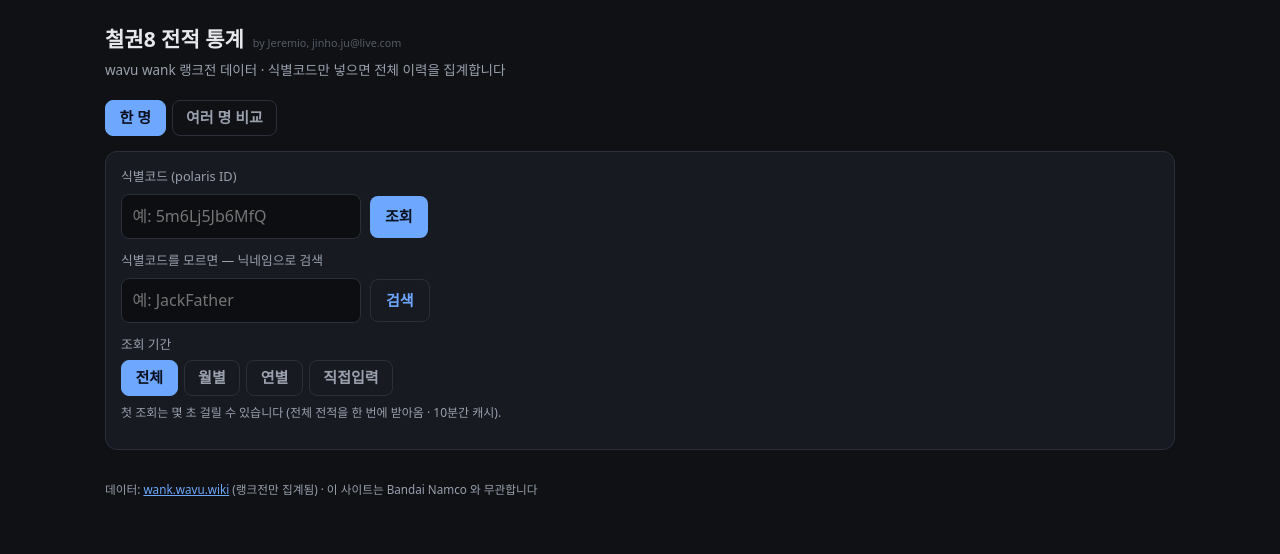
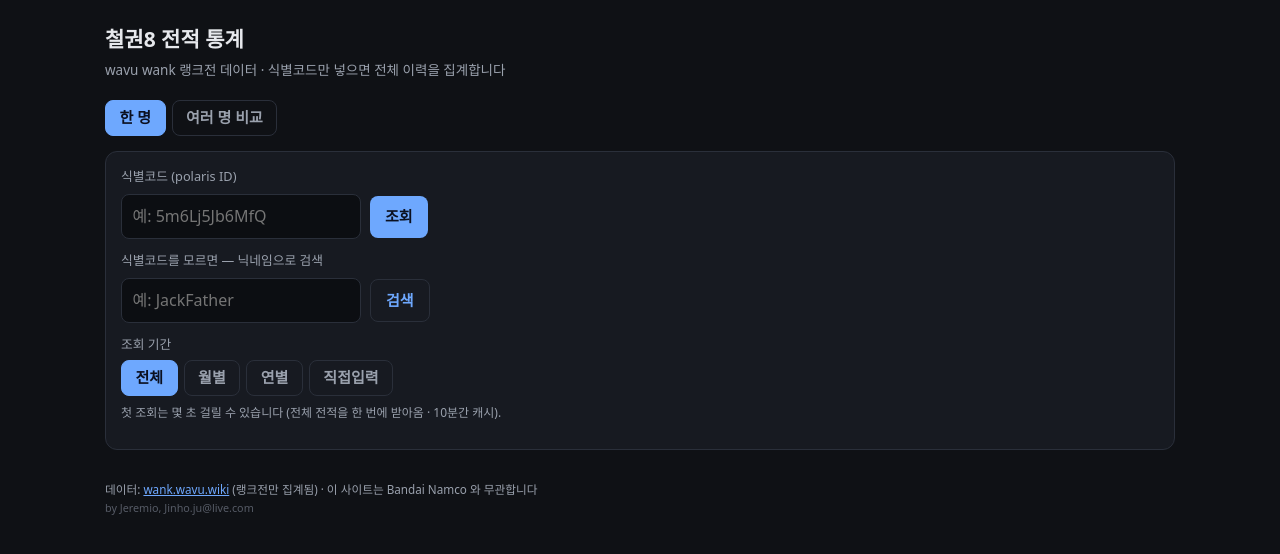
Before and after one commit to Jeremy-Joo/web_game_tekken_stats_wavu, a Next.js app: page / in a window 1280 px wide. Shown: the top 554 px of the page. Built offline with nearby package versions, Linux system fonts and the light colour scheme.

Commit message:
byline 을 하단 footer 아래로 이동
Co-Authored-By: Claude Opus 5 (1M context) <noreply@anthropic.com>

```diff
--- a/app/globals.css
+++ b/app/globals.css
@@ -56,8 +56,6 @@ h1 {
   color: #565b66; /* muted 보다 한 단계 더 어둡게 — 배경에 살짝 묻히는 정도 */
   font-size: 0.72rem;
   font-weight: 400;
-  margin-left: 0.6rem;
-  white-space: nowrap;
 }
 
 .sub {
--- a/app/page.tsx
+++ b/app/page.tsx
@@ -547,7 +547,6 @@ export default function Home() {
         <button className="home-btn" onClick={goHome} title="메인으로">
           철권8 전적 통계
         </button>
-        <span className="byline">by Jeremio, jinho.ju@live.com</span>
       </h1>
       <p className="sub">
         wavu wank 랭크전 데이터 · 식별코드만 넣으면 전체 이력을 집계합니다
@@ -857,6 +856,8 @@ export default function Home() {
           wank.wavu.wiki
         </a>{' '}
         (랭크전만 집계됨) · 이 사이트는 Bandai Namco 와 무관합니다
+        <br />
+        <span className="byline">by Jeremio, Jinho.ju@live.com</span>
       </footer>
     </main>
   );
```
